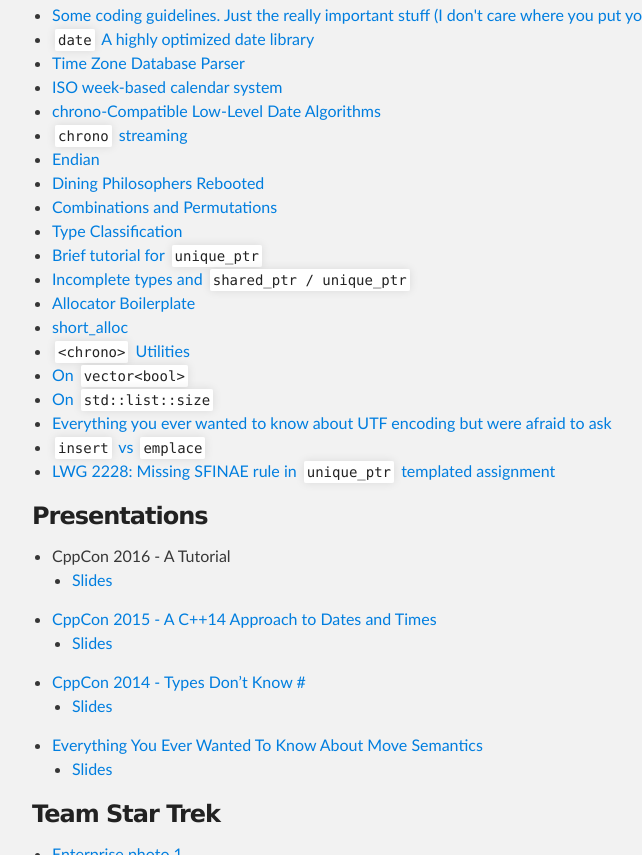
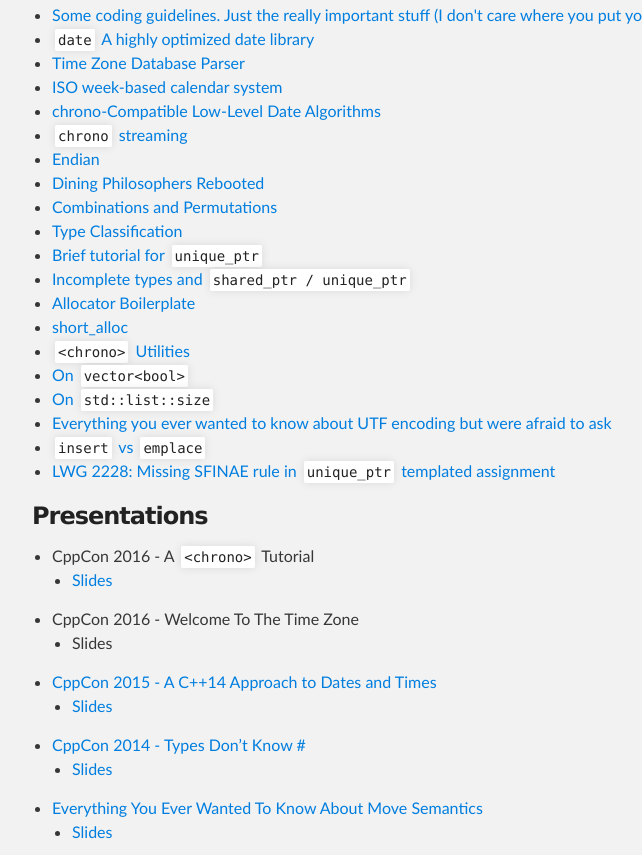
Before and after one commit to HowardHinnant/HowardHinnant.github.io, a plain HTML site: page index.html in a window 1280 px wide. Shown: the part 303-1158 px from the top of the page, without its empty margins (258-900 px from the left). Drawn offline with Linux system fonts and the light colour scheme.

Commit message:
Set up Time Zone talk placeholders

```diff
--- a/index.html
+++ b/index.html
@@ -119,8 +119,13 @@
 <ul>
 
 <li>
-CppCon 2016 - A <chrono> Tutorial
+CppCon 2016 - A <code>&lt;chrono&gt;</code> Tutorial
 <ul><li><a href="http://schd.ws/hosted_files/cppcon2016/d8/%20chrono%20Tutorial%20-%20Howard%20Hinnant%20-%20CppCon%202016.pdf">Slides</a></li></ul>
+</li>
+
+<li>
+CppCon 2016 - Welcome To The Time Zone
+<ul><li>Slides</li></ul>
 </li>
 
 <li>
```
